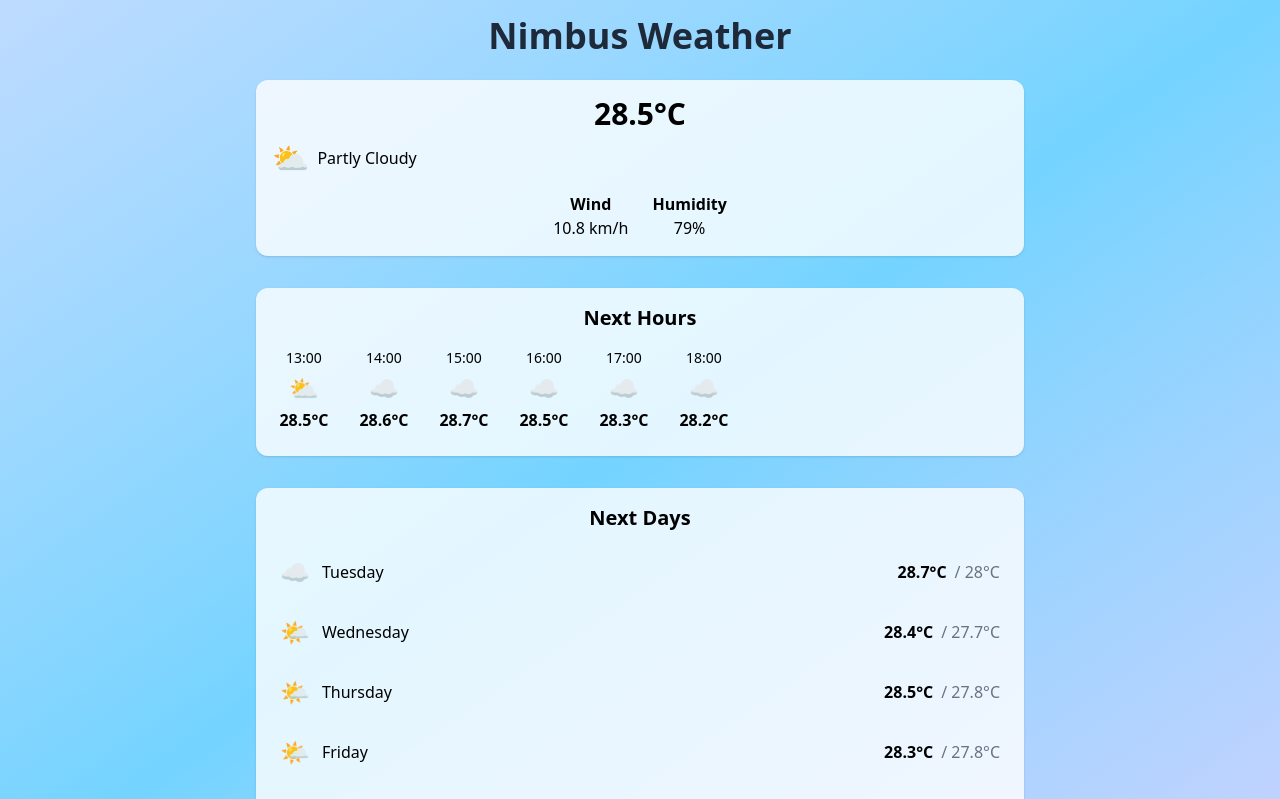
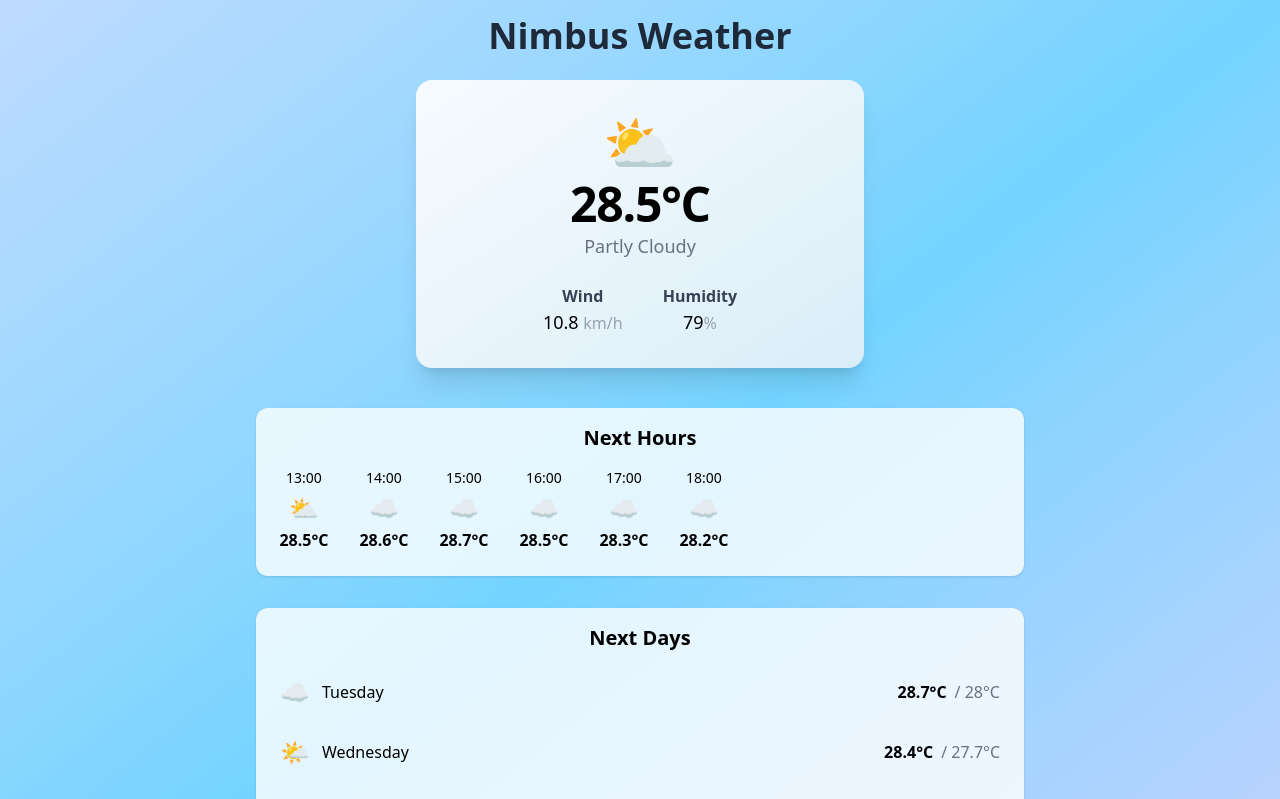
Before and after one commit to RunaLea/weatherWidget, a Vue app in the folder Nimbus/: page / in a window 1280 px wide. Shown: the top 799 px of the page. Built offline with nearby package versions, Linux system fonts and the light colour scheme.

Commit message:
improving the CurrentWeather component styling and layout
it looks ALOT better now and overall nicer.

```diff
--- a/Nimbus/src/components/CurrentWeather.vue
+++ b/Nimbus/src/components/CurrentWeather.vue
@@ -1,18 +1,18 @@
 <template>
-  <div class="bg-white/80 rounded-xl shadow p-4 w-full max-w-screen-md mx-auto mb-4 text-black">
-    <div class="text-3xl font-bold mb-2">{{ current.values.temperature }}°C</div>
-    <div class="mb-4 flex items-center gap-2">
-      <span class="text-3xl">{{ weatherEmoji }}</span>
-      <span class="capitalize">{{ weatherLabel }}</span>
+  <div class="bg-gradient-to-br from-white/90 to-gray-100/80 rounded-2xl shadow-xl p-8 w-full max-w-md mx-auto mb-6 text-black flex flex-col items-center">
+    <div class="flex flex-col items-center mb-4">
+      <span class="text-6xl mb-2">{{ weatherEmoji }}</span>
+      <span class="text-5xl font-extrabold tracking-tight mb-1">{{ current.values.temperature }}°C</span>
+      <span class="text-lg font-medium text-gray-500 capitalize">{{ weatherLabel }}</span>
     </div>
-    <div class="flex justify-center gap-6">
-      <div>
-        <span class="font-semibold block">Wind</span>
-        <span>{{ current.values.windSpeed }} km/h</span>
+    <div class="flex justify-center gap-10 w-full mt-2">
+      <div class="flex flex-col items-center">
+        <span class="font-semibold text-gray-700">Wind</span>
+        <span class="text-lg">{{ current.values.windSpeed }} <span class="text-gray-400 text-base">km/h</span></span>
       </div>
-      <div>
-        <span class="font-semibold block">Humidity</span>
-        <span>{{ current.values.humidity }}%</span>
+      <div class="flex flex-col items-center">
+        <span class="font-semibold text-gray-700">Humidity</span>
+        <span class="text-lg">{{ current.values.humidity }}<span class="text-gray-400 text-base">%</span></span>
       </div>
     </div>
   </div>
```
